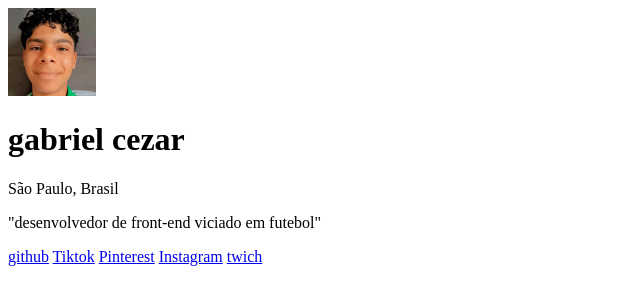
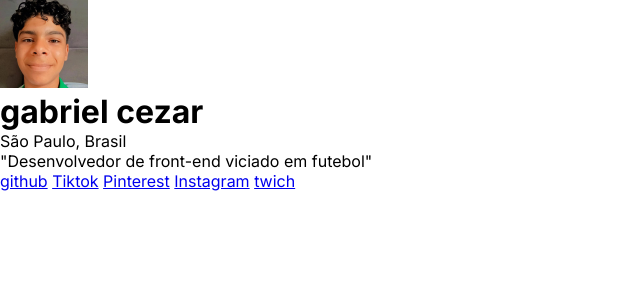
Before and after one commit to bielcezar/-MEUS-LINKS-1, a plain HTML site: page index.html in a window 1280 px wide. Shown: the whole page, without its empty margins (0-640 px from the left). Drawn offline with Linux system fonts and the light colour scheme.

Commit message:
fonte inter adicionada

```diff
--- a/index.html
+++ b/index.html
@@ -3,6 +3,10 @@
 <head>
     <meta charset="UTF-8">
     <meta name="viewport" content="width=device-width, initial-scale=1.0">
+   <link rel="stylesheet" href="style.css">
+   <link rel="preconnect" href="https://fonts.googleapis.com">
+   <link rel="preconnect" href="https://fonts.gstatic.com" crossorigin>
+   <link href="https://fonts.googleapis.com/css2?family=Inter:wght@100..900&display=swap" rel="stylesheet">
     <title> meus links</title>
 </head>
 <body>
@@ -11,7 +15,7 @@
         <h1>gabriel cezar</h1>
         <p>São Paulo, Brasil</p>
 
-        <p>"desenvolvedor de front-end viciado em futebol"</p>
+        <p>"Desenvolvedor de front-end viciado em futebol"</p>
 
         <a href="https://github.com/bielcezar">github</a>
         <a href="https://www.tiktok.com/@011_biel_">Tiktok</a>
--- a/style.css
+++ b/style.css
@@ -2,4 +2,5 @@
     margin: 0;
     padding: 0;
     box-sizing: border-box;
+    font-family: "Inter", sans-serif;
 }
```
